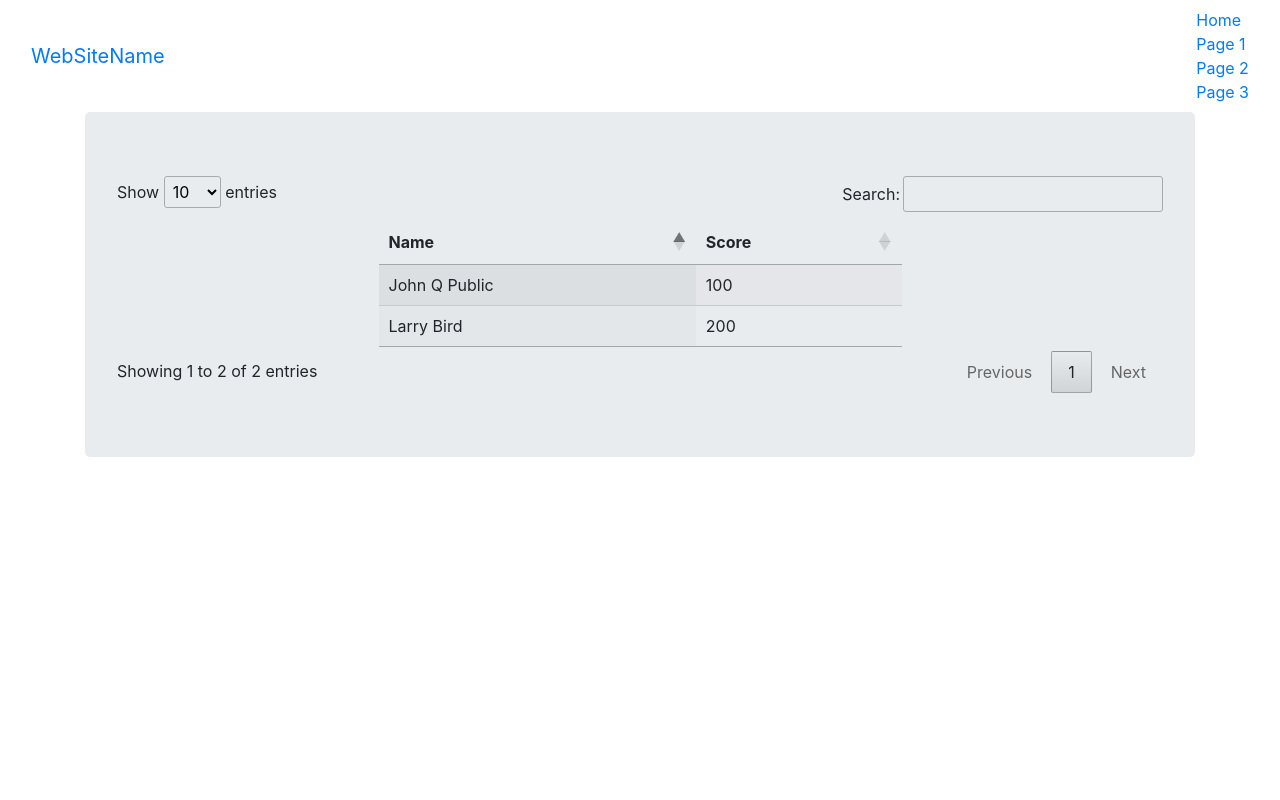
After one commit to kunalgupta02209/Tetris-Flask, a Flask app: page /show_scores in a window 1280 px wide. The commit adds this page. Run offline with Flask 2, Linux system fonts and the light colour scheme; some libraries are stand-ins or nearby versions.

Commit message:
temp update

```diff
--- a/app.py
+++ b/app.py
@@ -1,5 +1,6 @@
 # app.py
 from flask import Flask, request, jsonify, render_template
+import pickle
 tetris = Flask(__name__)
 
 @tetris.route('/getmsg/', methods=['GET'])
@@ -41,6 +42,38 @@ def post_something():
             "ERROR": "no name found, please send a name."
         })
 
+@tetris.route('/update_list', methods = ['POST'])
+def update_list():
+    name = request.form.get('name')
+    score = request.form.get('score')
+    print(name, score)
+    return render_template("scores.html")
+
+@tetris.route('/show_scores')
+def show_scores():
+    return render_template("scores.html")
+
+@tetris.route('/get_high_scores', methods = ['GET'])
+def get_list():
+    data = {
+    "data": [
+      {
+        "id": "1",
+        "name": "John Q Public",
+        "score": 100,
+
+      },
+      {
+        "id": "1",
+        "name": "Larry Bird",
+        "score": 200,
+
+      }]
+      }
+    return jsonify(data)
+
+
+
 # A welcome message to test our server
 @tetris.route('/')
 def index():
--- /dev/null
+++ b/templates/scores.html
@@ -0,0 +1,78 @@
+<!DOCTYPE html>
+<html>
+<head>
+	<meta charset="utf-8">
+	<meta http-equiv="x-ua-compatible" content="ie=edge">
+	<meta name="viewport" content="width=device-width, initial-scale=1">
+	<title>High Scores</title>
+
+	<link rel="stylesheet" href="{{ url_for('static', filename='css/styles.css') }}">
+	<link rel="stylesheet" type="text/css" href="https://cdn.datatables.net/1.10.18/css/jquery.dataTables.min.css"/>
+	<script src="https://code.jquery.com/jquery-3.3.1.js"></script>
+    <script src="https://cdn.datatables.net/1.10.18/js/jquery.dataTables.min.js"></script>
+    <!-- Latest compiled and minified CSS -->
+    <link rel="stylesheet" href="https://maxcdn.bootstrapcdn.com/bootstrap/4.5.2/css/bootstrap.min.css">
+
+    <!-- jQuery library
+    <script src="https://ajax.googleapis.com/ajax/libs/jquery/3.5.1/jquery.min.js"></script> -->
+
+    <!-- Popper JS -->
+    <script src="https://cdnjs.cloudflare.com/ajax/libs/popper.js/1.16.0/umd/popper.min.js"></script>
+
+    <!-- Latest compiled JavaScript -->
+    <script src="https://maxcdn.bootstrapcdn.com/bootstrap/4.5.2/js/bootstrap.min.js"></script>
+</head>
+<body>
+    <nav class="navbar navbar-default">
+		<div class="container-fluid">
+			<div class="navbar-header">
+				<a class="navbar-brand" href="#">WebSiteName</a>
+			</div>
+			<ul class="nav navbar-nav">
+				<li class="active"><a href="#">Home</a></li>
+				<li><a href="#">Page 1</a></li>
+				<li><a href="#">Page 2</a></li>
+				<li><a href="#">Page 3</a></li>
+			</ul>
+		</div>
+	</nav>
+    <div class="container">
+        <div class="jumbotron">
+            <table id="example" class="display" style="width:50%">
+                <thead>
+                    <tr>
+                        <th>Name</th>
+                        <th>Score</th>
+                    </tr>
+                </thead>
+            </table>
+        </div>
+    </div>
+
+
+</body>
+
+<script>
+	function setupData() {
+		$(document).ready(function () {
+			$('#example').DataTable({
+				"ajax": {
+					// "url": "static/objects2.txt", // This works for a static file
+					"url": "/get_high_scores", // This now also works
+					"dataType": "json",
+					"dataSrc": "data",
+					"contentType":"application/json"
+				},
+				"columns": [
+					{"data": "name"},
+					{"data": "score"},
+
+				]
+			});
+		});
+	}
+
+	$( window ).on( "load", setupData );
+</script>
+
+</html>
```
Also changed, not shown: static/dist/tetris.js (+35 -2 lines), templates/index.html (+29 -1 lines).
